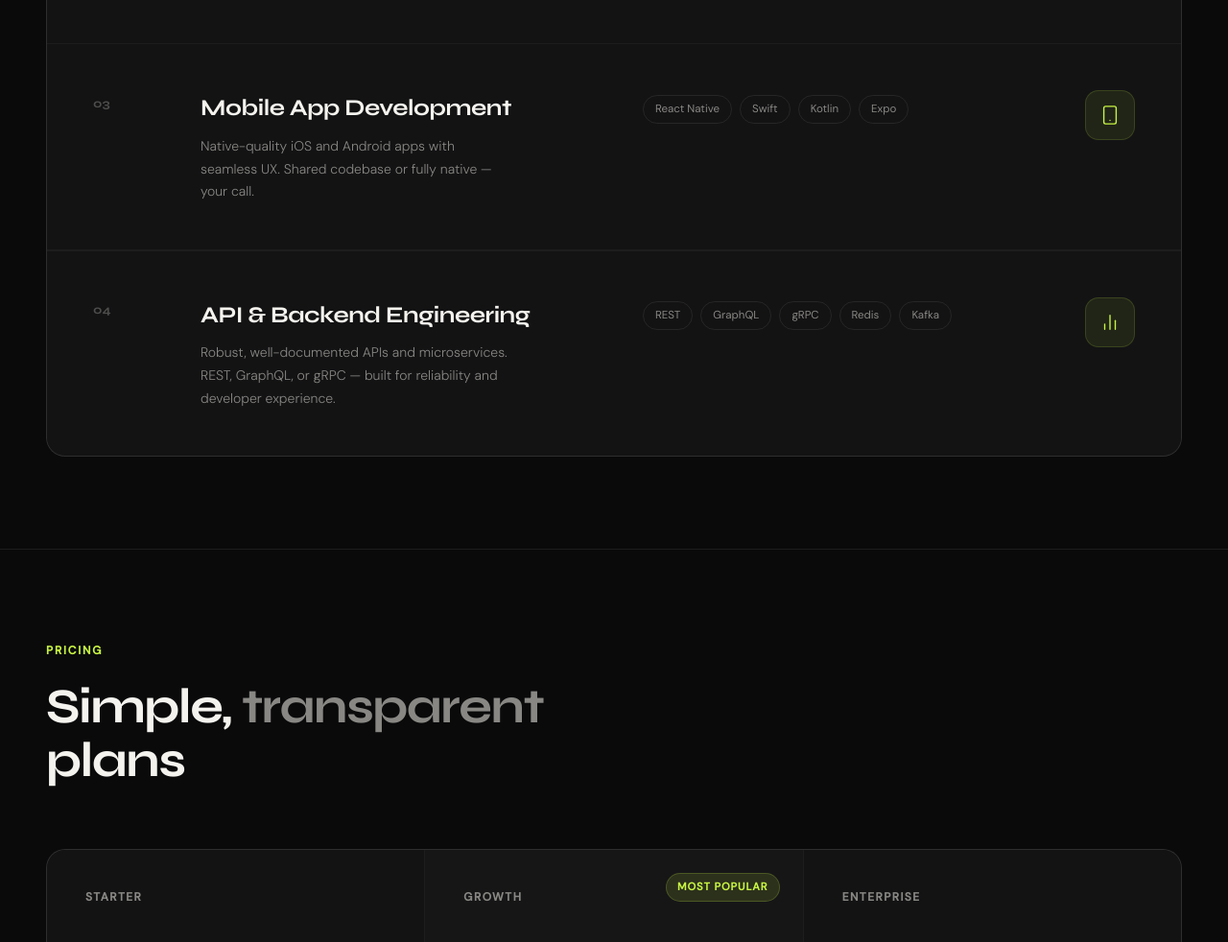
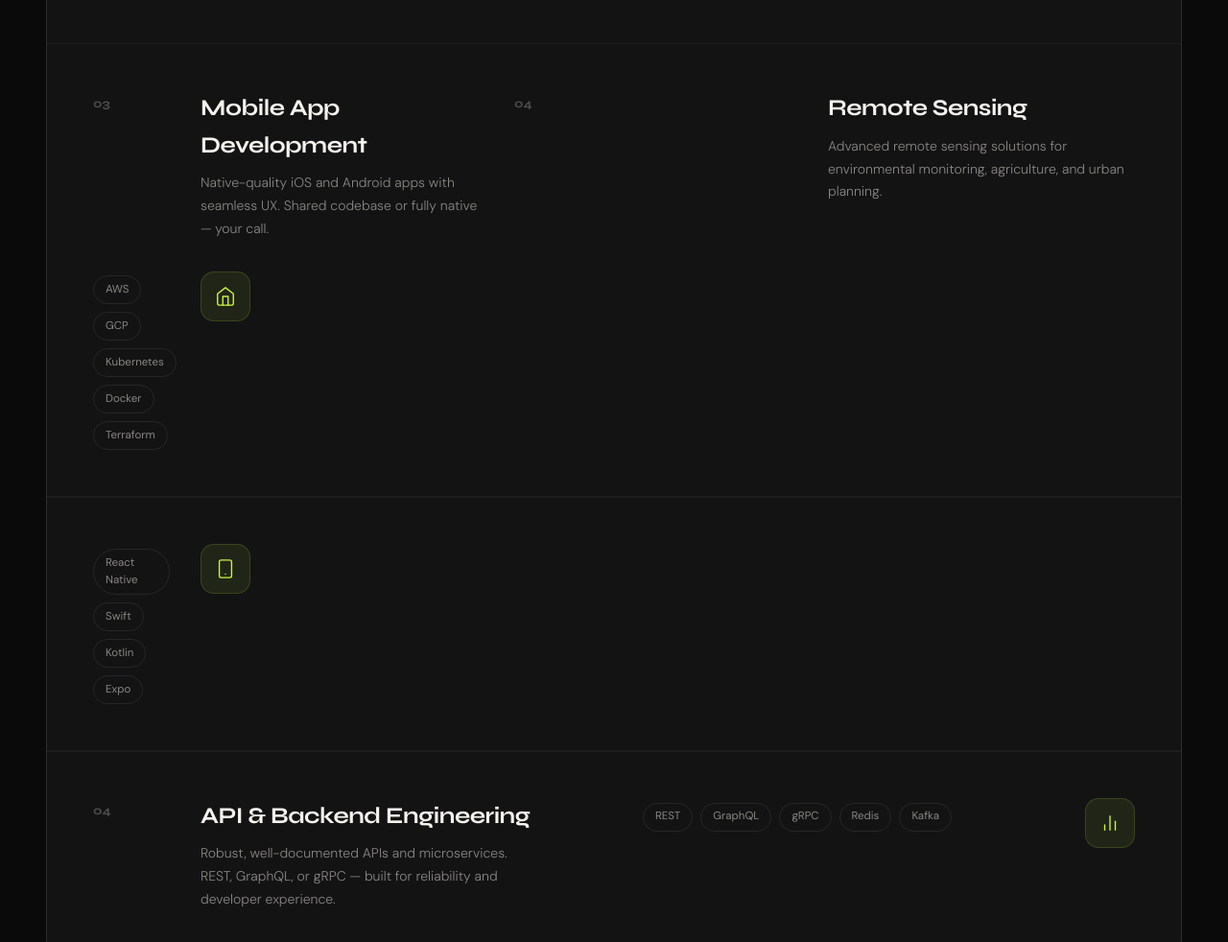
Before and after one commit to Aangi-Shah1234/hackathon-project, a plain HTML site: page frontend/services.html in a window 1280 px wide. Shown: the part 1067-2049 px from the top of the page at 96% size. Drawn offline with Linux system fonts and the light colour scheme.

Commit message:
added more services

```diff
--- a/frontend/services.html
+++ b/frontend/services.html
@@ -106,6 +106,17 @@
         <h3>Mobile App Development</h3>
         <p>Native-quality iOS and Android apps with seamless UX. Shared codebase or fully native — your call.</p>
       </div>
+      <div class="row-num">04</div>
+      <div class="row-title">
+        <h3>Remote Sensing</h3>
+        <p>Advanced remote sensing solutions for environmental monitoring, agriculture, and urban planning.</p>
+      </div>
+      <div class="row-tags">
+        <span class="tag">AWS</span><span class="tag">GCP</span><span class="tag">Kubernetes</span><span class="tag">Docker</span><span class="tag">Terraform</span>
+      </div>
+      <div class="row-icon"><svg viewBox="0 0 24 24" fill="none" stroke="#c8f542" stroke-width="1.5" stroke-linecap="round" stroke-linejoin="round"><path d="M3 9l9-7 9 7v11a2 2 0 01-2 2H5a2 2 0 01-2-2z"/><polyline points="9 22 9 12 15 12 15 22"/></svg></div>
+    </div>
+    <div class="service-row">
       <div class="row-tags">
         <span class="tag">React Native</span><span class="tag">Swift</span><span class="tag">Kotlin</span><span class="tag">Expo</span>
       </div>
```
